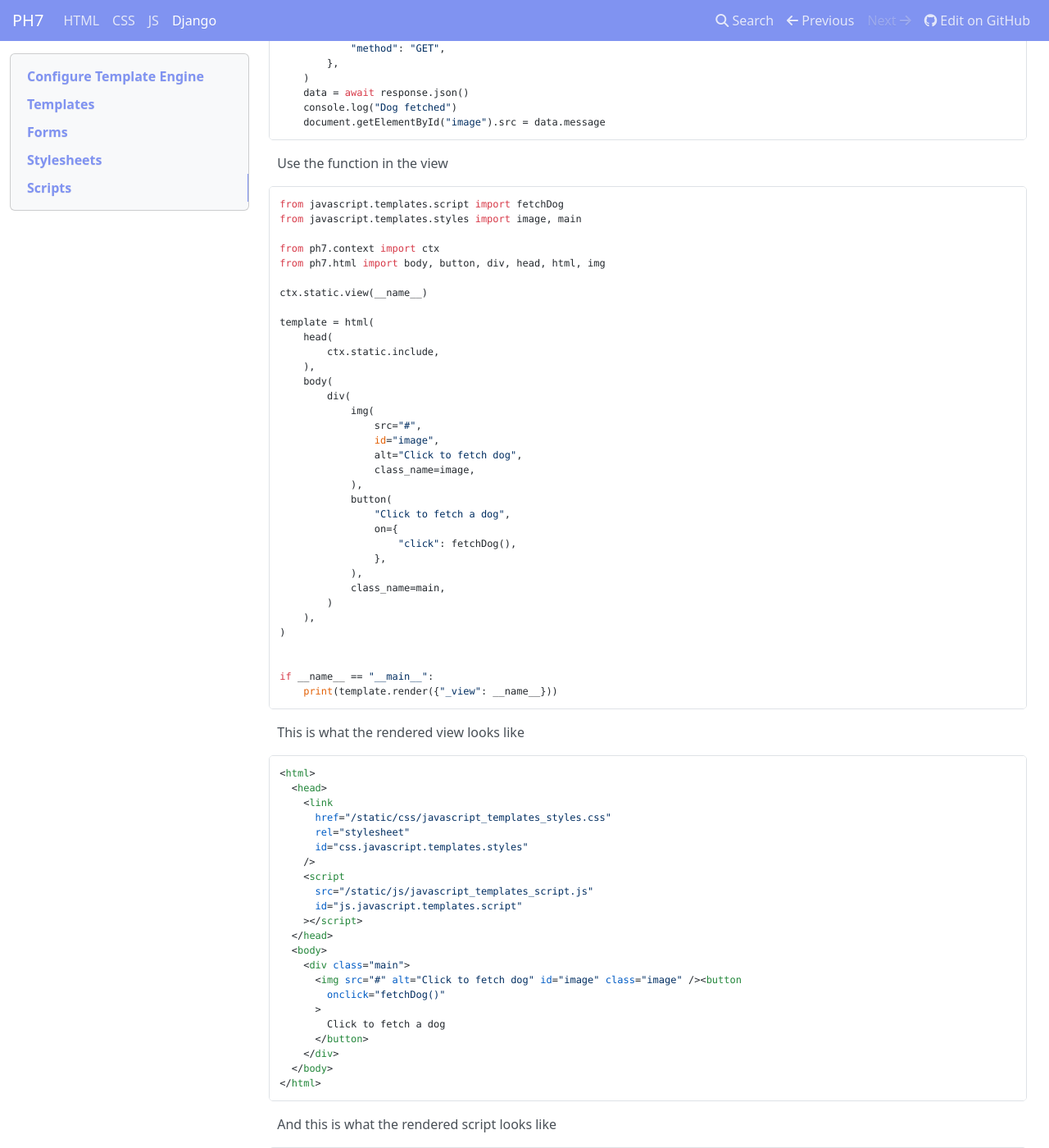
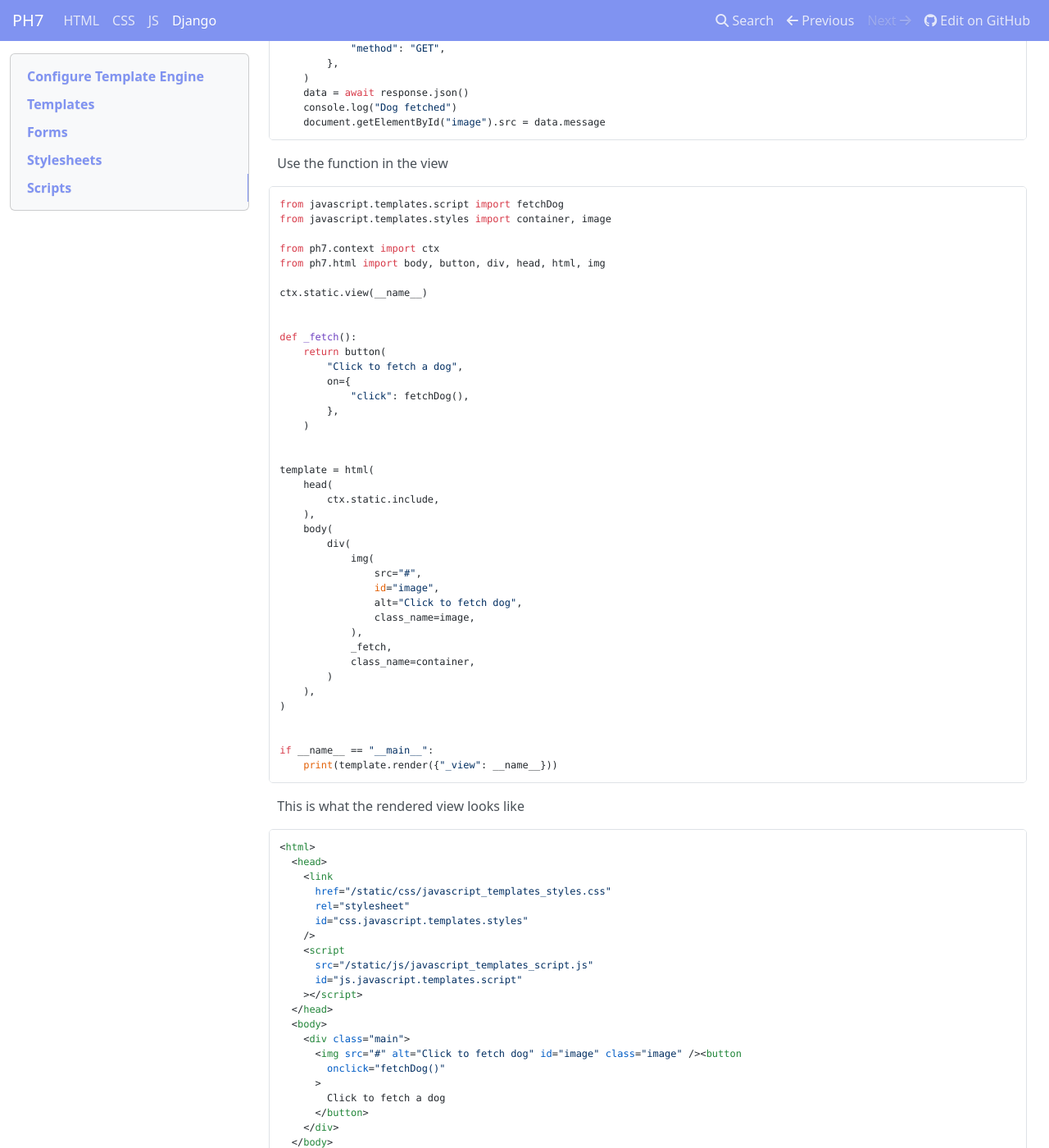
Before and after one commit to angrybayblade/ph7, an MkDocs documentation site: the page built from docs/django.md, in a window 1280 px wide and 1400 px high, scrolled down 3837 px. Shown: the whole window at 82% size. Built offline with MkDocs 1.6.1, drawn with Linux system fonts in a browser that asks for light colours; nearby versions of some CDN libraries; some of the changed text lies outside the part shown.

Commit message:
docs: substitution script

````diff
--- a/docs/django.md
+++ b/docs/django.md
@@ -132,7 +132,7 @@ Define your stylesheet using [`CSSObject`](/css/#cssobject) and use [`Static Con
 from ph7.css import CSSObject
 
 
-class main(CSSObject):
+class container(CSSObject):
     display = "flex"
     align_items = "center"
     justify_content = "center"
@@ -167,7 +167,7 @@ template = html(
     body(
         div(
             "Hello, World!",
-            class_name=stylesheet.main,
+            class_name=stylesheet.container,
         )
     ),
 )
@@ -240,12 +240,22 @@ Use the function in the view
 <!-- {"type": "html", "file": "examples/django_app/javascript/templates/__init__.py", "input_only": true} -->
 ```python
 from javascript.templates.script import fetchDog
-from javascript.templates.styles import image, main
+from javascript.templates.styles import container, image
 
 from ph7.context import ctx
 from ph7.html import body, button, div, head, html, img
 
 ctx.static.view(__name__)
+
+
+def _fetch():
+    return button(
+        "Click to fetch a dog",
+        on={
+            "click": fetchDog(),
+        },
+    )
+
 
 template = html(
     head(
@@ -259,13 +269,8 @@ template = html(
                 alt="Click to fetch dog",
                 class_name=image,
             ),
-            button(
-                "Click to fetch a dog",
-                on={
-                    "click": fetchDog(),
-                },
-            ),
-            class_name=main,
+            _fetch,
+            class_name=container,
         )
     ),
 )
````
Also changed, not shown: docs/css.md (+1 -20 lines), docs/html.md (+3 -7 lines), docs/index.md (+0 -2 lines), docs/js.md (+0 -1 lines).
